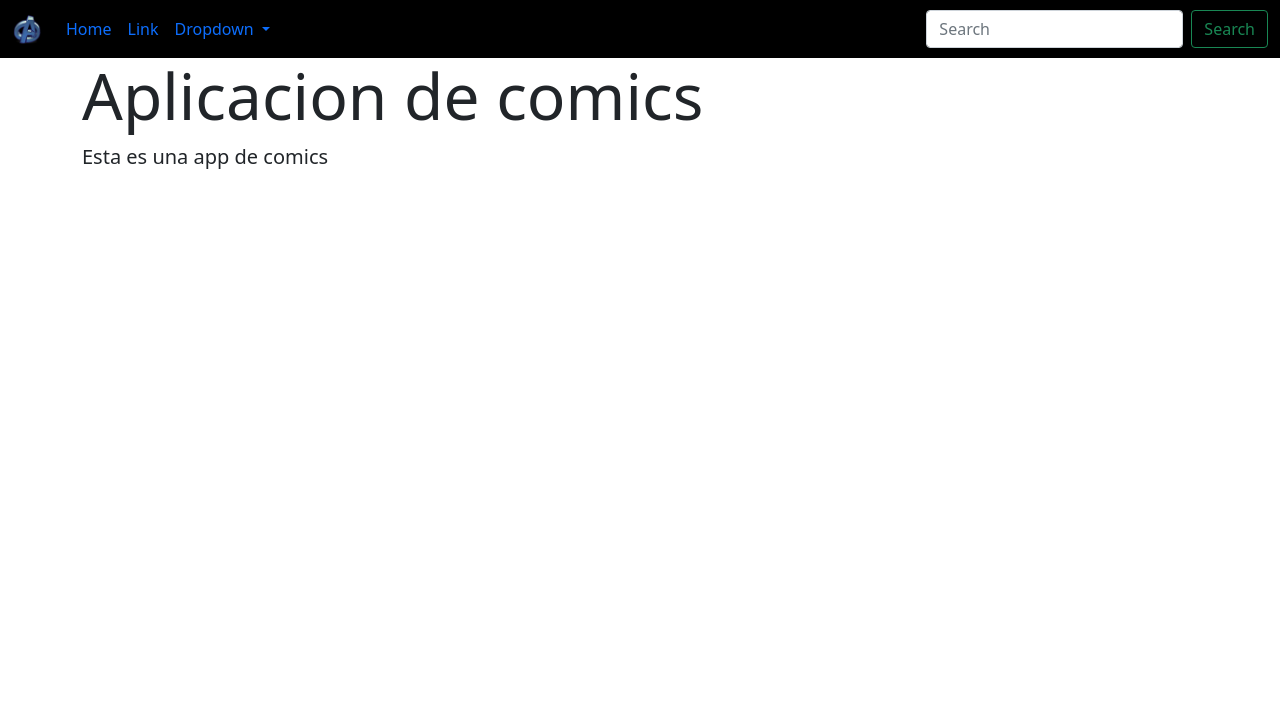
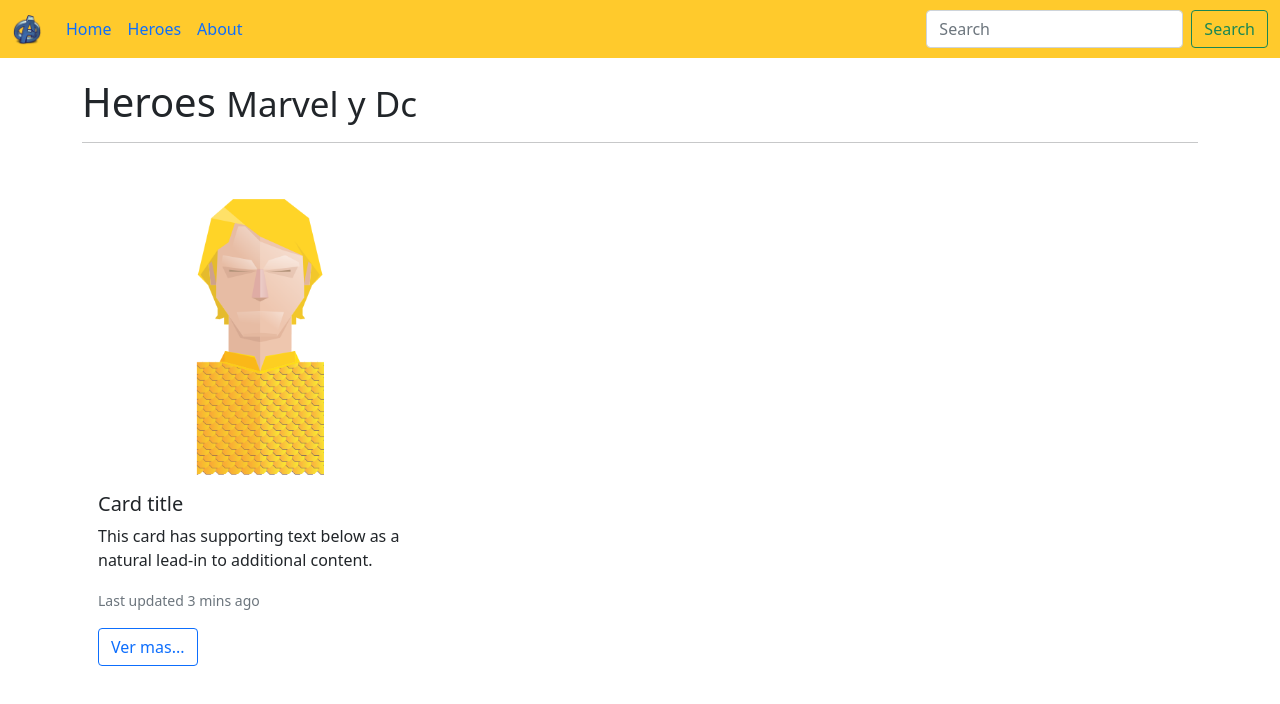
Before and after one commit to danimc/heroes-app, an Angular app: page /heroes in a window 1280 px wide. Shown: the top 704 px of the page. Built offline with nearby package versions, Linux system fonts and the light colour scheme.

Commit message:
añade rutas y componentes nuevos

```diff
--- a/src/app/app.component.html
+++ b/src/app/app.component.html
@@ -1,3 +1,5 @@
 <app-navbar></app-navbar>
 
-<app-home></app-home>
+<div class="container main-container">
+    <router-outlet></router-outlet>
+</div>
--- a/src/app/app.module.ts
+++ b/src/app/app.module.ts
@@ -1,5 +1,7 @@
 import { NgModule } from '@angular/core';
 import { BrowserModule } from '@angular/platform-browser';
+
+import { APP_ROUTING } from './app.routes';
 
 import { AppComponent } from './app.component';
 import { NavbarComponent } from './components/shared/navbar/navbar.component';
@@ -16,7 +18,8 @@ import { HeroesComponent } from './components/heroes/heroes.component';
     HeroesComponent
   ],
   imports: [
-    BrowserModule
+    BrowserModule,
+    APP_ROUTING
   ],
   providers: [],
   bootstrap: [AppComponent]
--- /dev/null
+++ b/src/app/app.routes.ts
@@ -0,0 +1,14 @@
+import { RouterModule, Routes } from '@angular/router';
+import { AboutComponent } from './components/about/about.component';
+import { HeroesComponent } from './components/heroes/heroes.component';
+import { HomeComponent } from './components/home/home.component';
+
+const APP_ROUTES: Routes = [
+    { path: 'home', component: HomeComponent },
+    { path: 'about', component: AboutComponent },
+    { path: 'heroes', component: HeroesComponent },
+
+    { path: '**', pathMatch: 'full', redirectTo: 'home' },
+];
+
+export const APP_ROUTING = RouterModule.forRoot(APP_ROUTES);
--- a/src/app/components/about/about.component.html
+++ b/src/app/components/about/about.component.html
@@ -1 +1,5 @@
-<p>about works!</p>
+<h1 class="animated fadeIn fast"> acerca de:   </h1>
+
+<p class="animated fadeIn">
+    Lorem ipsum dolor sit amet consectetur adipisicing elit. Est repellat cupiditate ab assumenda quam! Dolor, placeat soluta perspiciatis omnis autem distinctio incidunt ducimus consequatur corrupti, quaerat expedita dolorum commodi obcaecati?
+</p>
--- a/src/app/components/heroes/heroes.component.html
+++ b/src/app/components/heroes/heroes.component.html
@@ -1 +1,23 @@
-<p>heroes works!</p>
+<h1> Heroes <small>Marvel y Dc</small></h1>
+
+<hr>
+
+<div class="row">
+
+    <div class="col-md-4">
+        <img class="card-img-top" src="assets/img/aquaman.png" alt="Card image cap">
+        <div class="card-body">
+            <h5 class="card-title">Card title</h5>
+            <p class="card-text">This card has supporting text below as a natural lead-in to additional content.</p>
+            <p class="card-text"><small class="text-muted">Last updated 3 mins ago</small></p>
+
+            <button type="button" class="btn btn-outline-primary btn-block">
+                Ver mas...
+            </button>
+
+        </div>
+    </div>
+
+
+
+</div>
--- a/src/app/components/home/home.component.html
+++ b/src/app/components/home/home.component.html
@@ -1,4 +1,4 @@
-<div class="jumbotron jumbotrol-fluid">
+<div class="jumbotron jumbotrol-fluid animated fadeIn fast">
     <div class="container">
         <h1 class="display-3"> Aplicacion de comics</h1>
         <p class="lead">Esta es una app de comics</p>
--- a/src/app/components/shared/navbar/navbar.component.html
+++ b/src/app/components/shared/navbar/navbar.component.html
@@ -1,4 +1,4 @@
-<nav class="navbar navbar-expand-lg navbar-black bg-black">
+<nav class="navbar navbar-expand-lg btn-warning ">
     <div class="container-fluid">
 
       <a class="navbar-brand" href="#">
@@ -9,23 +9,18 @@
       </button>
       <div class="collapse navbar-collapse" id="navbarSupportedContent">
         <ul class="navbar-nav me-auto mb-2 mb-lg-0">
-          <li class="nav-item">
-            <a class="nav-link active" aria-current="page" href="#">Home</a>
+
+          <li class="nav-item" routerLinkActive="active">
+            <a class="nav-link" [routerLink]="['home']">Home</a>
           </li>
-          <li class="nav-item">
-            <a class="nav-link" href="#">Link</a>
+          <li class="nav-item" routerLinkActive="active">
+            <a class="nav-link"  [routerLink]="['heroes']">Heroes</a>
           </li>
-          <li class="nav-item dropdown">
-            <a class="nav-link dropdown-toggle" href="#" id="navbarDropdown" role="button" data-bs-toggle="dropdown" aria-expanded="false">
-              Dropdown
-            </a>
-            <ul class="dropdown-menu" aria-labelledby="navbarDropdown">
-              <li><a class="dropdown-item" href="#">Action</a></li>
-              <li><a class="dropdown-item" href="#">Another action</a></li>
-              <li><hr class="dropdown-divider"></li>
-              <li><a class="dropdown-item" href="#">Something else here</a></li>
-            </ul>
+
+          <li class="nav-item" routerLinkActive="active">
+            <a class="nav-link"  [routerLink]="['about']">About</a>
           </li>
+
 
         </ul>
         <form class="d-flex">
--- a/src/index.html
+++ b/src/index.html
@@ -1,5 +1,5 @@
 <!doctype html>
-<html lang="en">
+<html lang="es">
 <head>
   <meta charset="utf-8">
   <title>Spa</title>
--- a/src/styles.css
+++ b/src/styles.css
@@ -1 +1,39 @@
 /* You can add global styles to this file, and also import other style files */
+body{
+  padding-bottom: 50px;
+}
+
+.main-container {
+    margin-top: 20px;
+}
+
+
+/*animaciones*/
+
+.animated {
+    -webkit-animation-duration: 1s;
+    animation-duration: 1s;
+    -webkit-animation-fill-mode: both;
+    animation-fill-mode: both;
+  }
+
+  .fast {
+    -webkit-animation-duration: 0.4s;
+    animation-duration: 0.4s;
+    -webkit-animation-fill-mode: both;
+    animation-fill-mode: both;
+  }
+
+  @keyframes fadeIn {
+    from {
+      opacity: 0;
+    }
+
+    to {
+      opacity: 1;
+    }
+  }
+
+  .fadeIn {
+    animation-name: fadeIn;
+  }
```
